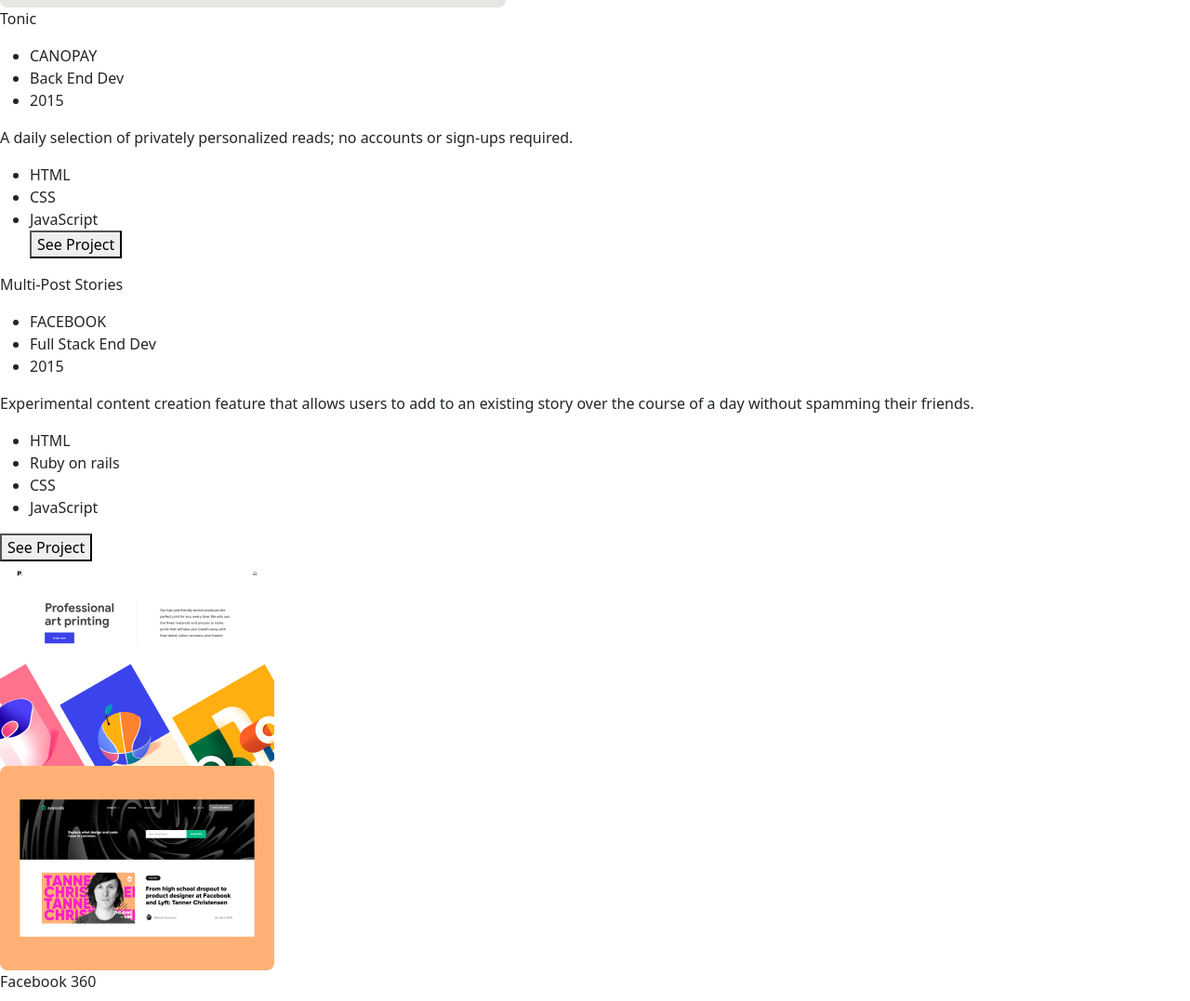
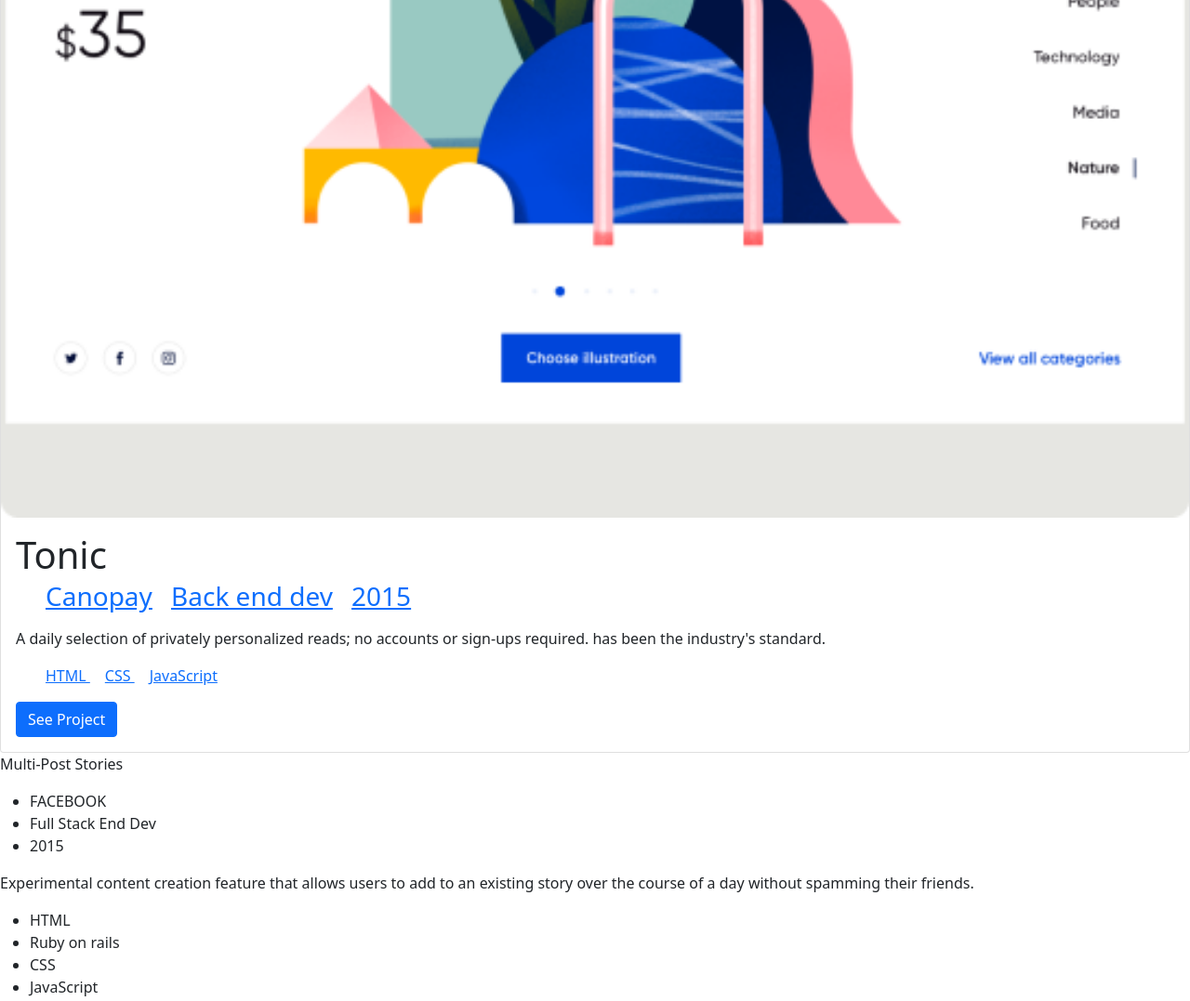
Before and after one commit to kirube1992/Bootstrap, a plain HTML site: page index.html in a window 1280 px wide. Shown: the part 760-1837 px from the top of the page at 93% size. Drawn offline with nearby package versions, Linux system fonts and the light colour scheme.

Commit message:
add boostrap cards

```diff
--- a/index.html
+++ b/index.html
@@ -12,23 +12,23 @@
 </head>
 <body>
     <header >
-        <nav class="navbar navbar-expand-lg navbar-light bg-light">
+        <nav class="navbar fixed-top navbar-expand-lg navbar-light bg-light">
             <div class="container-fluid">
               <a class="navbar-brand" href="#">My Logo</a>
               <button class="navbar-toggler" type="button" data-bs-toggle="collapse" data-bs-target="#navbarSupportedContent" aria-controls="navbarSupportedContent" aria-expanded="false" aria-label="Toggle navigation">
                 <span class="navbar-toggler-icon"></span>
               </button>
               <div class="collapse navbar-collapse" id="navbarSupportedContent">
-                <ul class="navbar-nav me-auto mb-2 mb-lg-0">
+                <ul class="navbar-nav ms-auto mb-2 mb-lg-0">
                   <li class="nav-item">
-                    <a class="nav-link active" aria-current="page" href="#">Portfoilo</a>
+                    <a class="nav-link active" aria-current="page" href="#portfolio">Portfolio</a>
                   </li>
                   <li class="nav-item">
-                    <a class="nav-link" href="#">about</a>
+                    <a class="nav-link" href="#about">about</a>
                   </li>
                   </li>
                   <li class="nav-item">
-                    <a class="nav-link" href="#" tabindex="-1">Cntact</a>
+                    <a class="nav-link" href="#contact" tabindex="-1">Contact</a>
                   </li>
                 </ul>
               </div>
@@ -53,31 +53,34 @@
           </div>
         </ul>
       </section>
-      <section>
-        <div>
-          <div>
-        <img src="./images/two.png" alt="snapshot of website">
-      </div>
-        <div>
-        <p>Tonic</p>
-        <ul>
-          <div>
-            <li>CANOPAY</li>
-            <li>Back End Dev</li>
-            <li>2015</li>
+      <section id="portfolio">
+
+        <!-- boostrap card  -->
+        <div class="card">
+          <img class="card-img-top" src="./images/two.png" alt="snapshot of website"">
+          <div class="card-body">
+            <h1 class="card-title">Tonic</h1>
+            <div class="card-subtitle">
+              <ul>
+                <a href="#" class="h3 card-link">Canopay</a>
+                <a href="#" class="h3 card-link">Back end dev</a>
+                <a href="#" class="h3 card-link">2015</a>
+              </ul>
+            </div>
+            <p class="card-text">A daily selection of privately personalized reads; no accounts or sign-ups required. has been the industry's standard.</p>
+
+            <ul>
+              <a href="#" class="card-link">HTML</li>
+                <a href="#" class="card-link">CSS</li>
+                  <a href="#" class="card-link">JavaScript</li>
+                  </ul>
+                  <a herf="#" class="btn btn-primary">See Project</a>
           </div>
-          </ul>
-           <p>A daily selection of privately personalized reads; no accounts or sign-ups required.</p>
-           <ul>
-           <div>
-          <li >HTML</li>
-          <li>CSS</li>
-          <li>JavaScript</li>
-          </div>
-          <button>See Project</button>
-        </ul>
         </div>
-      </div>
+        <!-- end boostrap card  -->
+
+
+
       <div>
         <div>
         <p>Multi-Post Stories</p>
@@ -152,7 +155,8 @@
             <img ssrc="./images/Snapshoot Portfolio.png" alt="snapshot of website">
           </div>
       </section>
-      <section>
+
+      <section id="about">
         <div>
           <div>
           <p>About Myself</p>
@@ -198,9 +202,10 @@
               <img src="./images/download (1).png" alt="arrow icon">
             </div>
           </div>
-          </div>
+        </div>
       </section>
-      <div>
+
+      <div id="contact">
         <div>
         <h2>Contact me</h2>
         <p>If you have an application you are interested in developing, a feature
```
